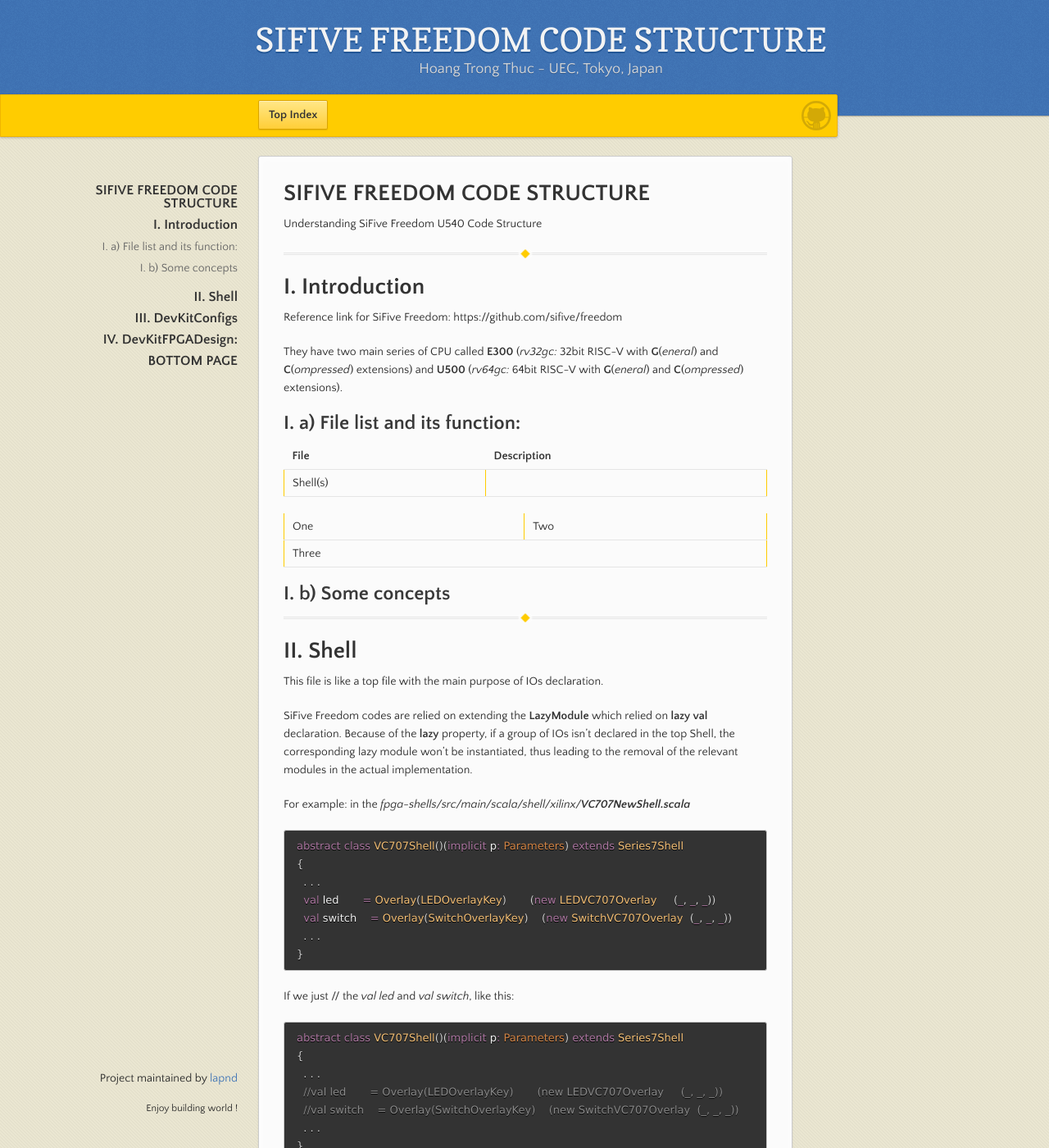
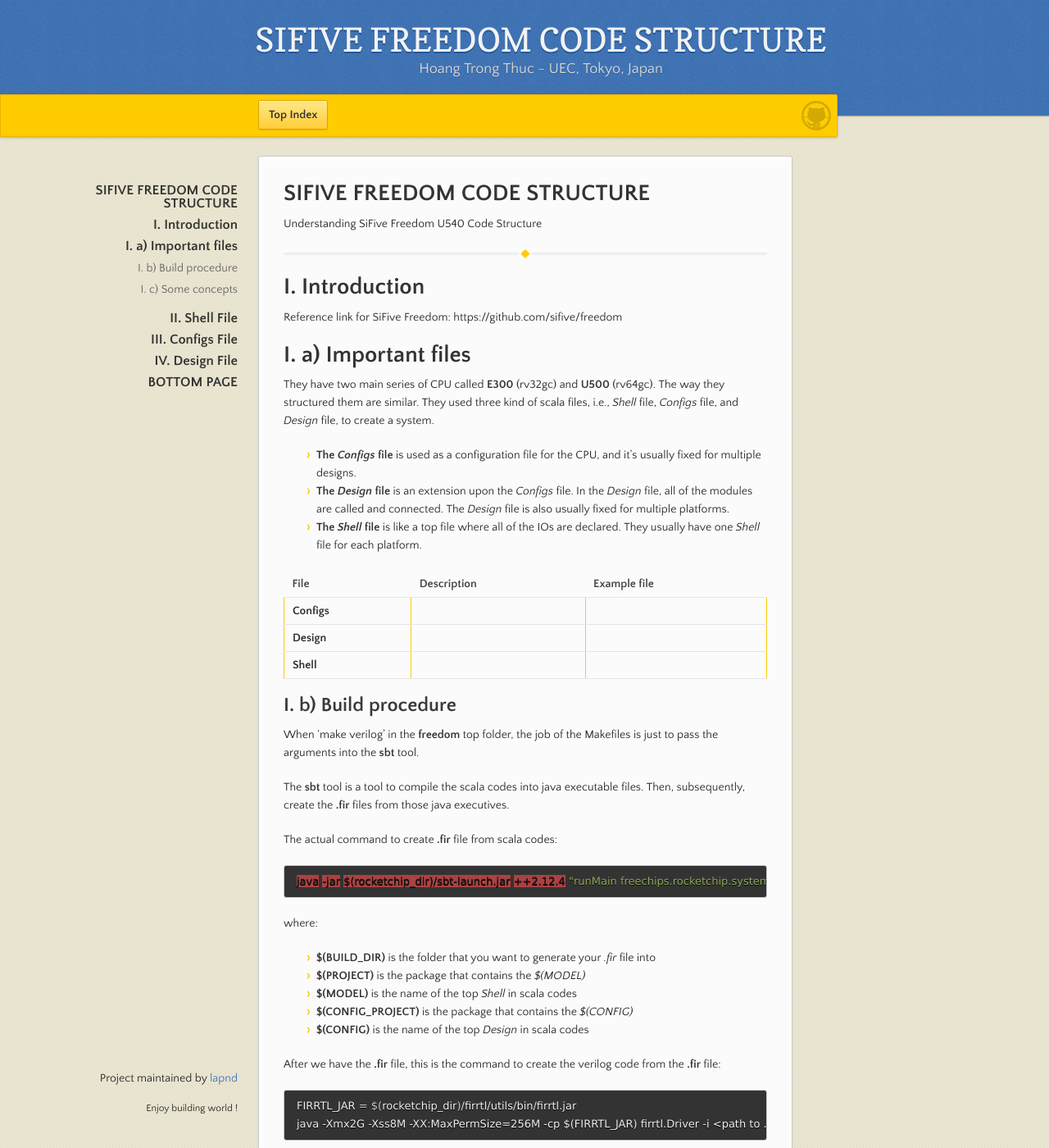
Before and after one commit to lapnd/httdes.github.io, a Jekyll site: the page built from freedom.md, in a window 1280 px wide and 1400 px high. Shown: the whole window at 82% size. Built offline with Jekyll 4.4.1, drawn with Linux system fonts in a browser that asks for light colours; our own code applies the rules of GitHub Pages for plain Markdown files; some of the changed text lies outside the part shown.

Commit message:
Update freedom.md

````diff
--- a/freedom.md
+++ b/freedom.md
@@ -12,29 +12,66 @@ Understanding SiFive Freedom U540 Code Structure
 
 Reference link for SiFive Freedom: https://github.com/sifive/freedom
 
-They have two main series of CPU called **E300** (*rv32gc:* 32bit RISC-V with **G**(*eneral*) and **C**(*ompressed*) extensions) and **U500** (*rv64gc:* 64bit RISC-V with **G**(*eneral*) and **C**(*ompressed*) extensions).
+# I. a) Important files
 
-## I. a) File list and its function:
+They have two main series of CPU called **E300** (rv32gc) and **U500** (rv64gc). The way they structured them are similar. They used three kind of scala files, i.e., *Shell* file, *Configs* file, and *Design* file, to create a system.
 
-| **File** | **Description** |
-| :--- | :--- |
-| Shell(s) |  |
+ - **The *Configs* file** is used as a configuration file for the CPU, and it's usually fixed for multiple designs.
+ - **The *Design* file** is an extension upon the *Configs* file. In the *Design* file, all of the modules are called and connected. The *Design* file is also usually fixed for multiple platforms.
+ - **The *Shell* file** is like a top file where all of the IOs are declared. They usually have one *Shell* file for each platform.
 
 <table>
   <tr>
-    <td>One</td>
-    <td>Two</td>
+    <th>File</th>
+    <th>Description</th>
+    <th>Example file</th>
   </tr>
   <tr>
-    <td colspan="2">Three</td>
+    <td><span style="font-weight:bold">Configs</span></td>
+    <td></td>
+		<td></td>
   </tr>
+	<tr>
+		<td><span style="font-weight:bold">Design</span></td>
+		<td></td>
+		<td></td>
+	</tr>
+	<tr>
+		<td><span style="font-weight:bold">Shell</span></td>
+		<td></td>
+		<td></td>
+	</tr>
 </table>
 
-## I. b) Some concepts
+## I. b) Build procedure
+
+When 'make verilog' in the **freedom** top folder, the job of the Makefiles is just to pass the arguments into the **sbt** tool.
+
+The **sbt** tool is a tool to compile the scala codes into java executable files. Then, subsequently, create the **.fir** files from those java executives.
+
+The actual command to create **.fir** file from scala codes:
+```makefile
+java -jar $(rocketchip_dir)/sbt-launch.jar ++2.12.4 "runMain freechips.rocketchip.system.Generator $(BUILD_DIR) $(PROJECT) $(MODEL) $(CONFIG_PROJECT) $(CONFIG)"
+```
+where:
+ - **$(BUILD_DIR)** is the folder that you want to generate your *.fir* file into
+ - **$(PROJECT)** is the package that contains the *$(MODEL)*
+ - **$(MODEL)** is the name of the top *Shell* in scala codes
+ - **$(CONFIG_PROJECT)** is the package that contains the *$(CONFIG)*
+ - **$(CONFIG)** is the name of the top *Design* in scala codes
+
+After we have the **.fir** file, this is the command to create the verilog code from the **.fir** file:
+```makefile
+FIRRTL_JAR = $(rocketchip_dir)/firrtl/utils/bin/firrtl.jar
+java -Xmx2G -Xss8M -XX:MaxPermSize=256M -cp $(FIRRTL_JAR) firrtl.Driver -i <path to .fir file> -o <path to .v file> -X verilog
+```
+The verilog codes are generated into one **.v** file.
+
+## I. c) Some concepts
 
 * * *
 
-# II. Shell
+# II. Shell File
 
 This file is like a top file with the main purpose of IOs declaration.
 
@@ -64,13 +101,13 @@ Then the IOs of leds & switches won't be declared, thus the GPIOs module won't b
 
 * * *
 
-# III. DevKitConfigs
+# III. Configs File
 
 This file is the configuration file for the CPUs and internal bus systems.
 
 * * *
 
-# IV. DevKitFPGADesign:
+# IV. Design File
 
 This file carries out the actual implementation of the design, with all of the modules and how they are connected.
 
````
